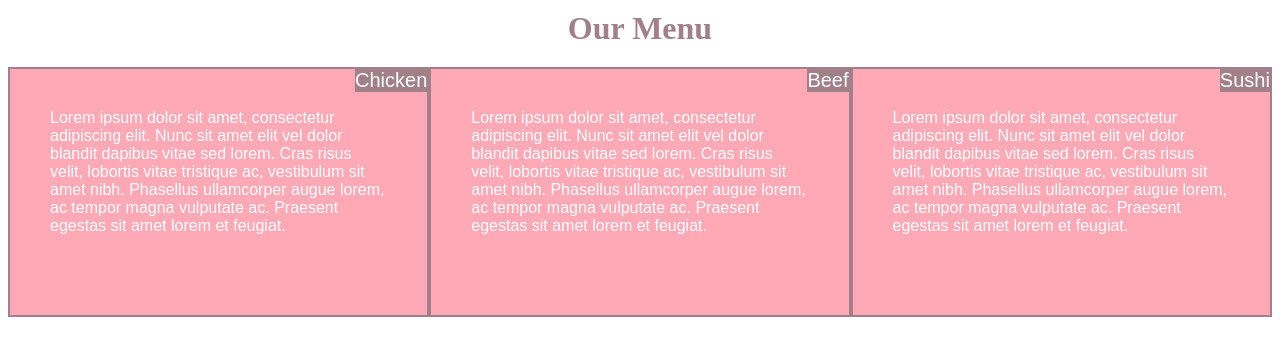
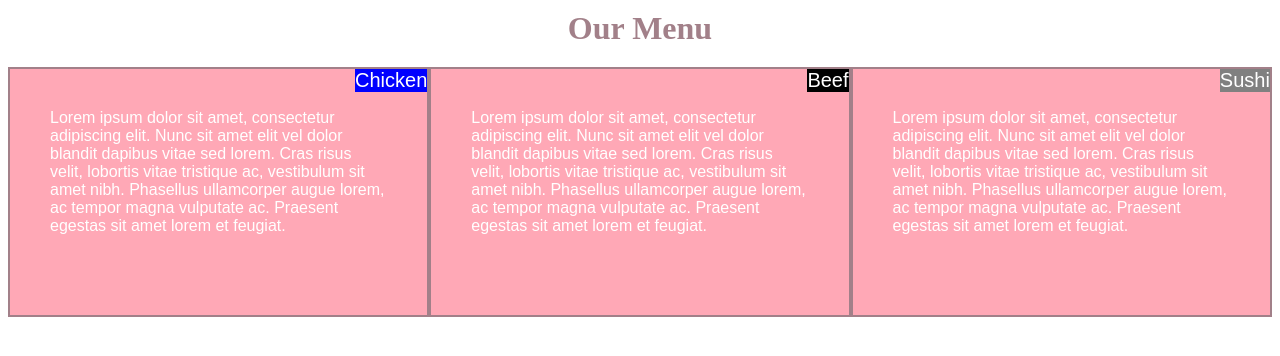
Before and after one commit to CH4062/CH4062.github.io, a plain HTML site: page Module2Solution/index.html in a window 1280 px wide. Drawn offline with Linux system fonts and the light colour scheme.

Commit message:
Update style.css

```diff
--- a/Module2Solution/css/style.css
+++ b/Module2Solution/css/style.css
@@ -31,7 +31,21 @@
     font-size: 20px;
 
 
-}
+   }
+
+.child1 {
+    background-color: blue;
+  }
+
+
+    .child2 {
+    background-color: black;
+  }
+
+  .child3 {
+    background-color: grey;
+  }
+
 .container div {
 
 }
```
